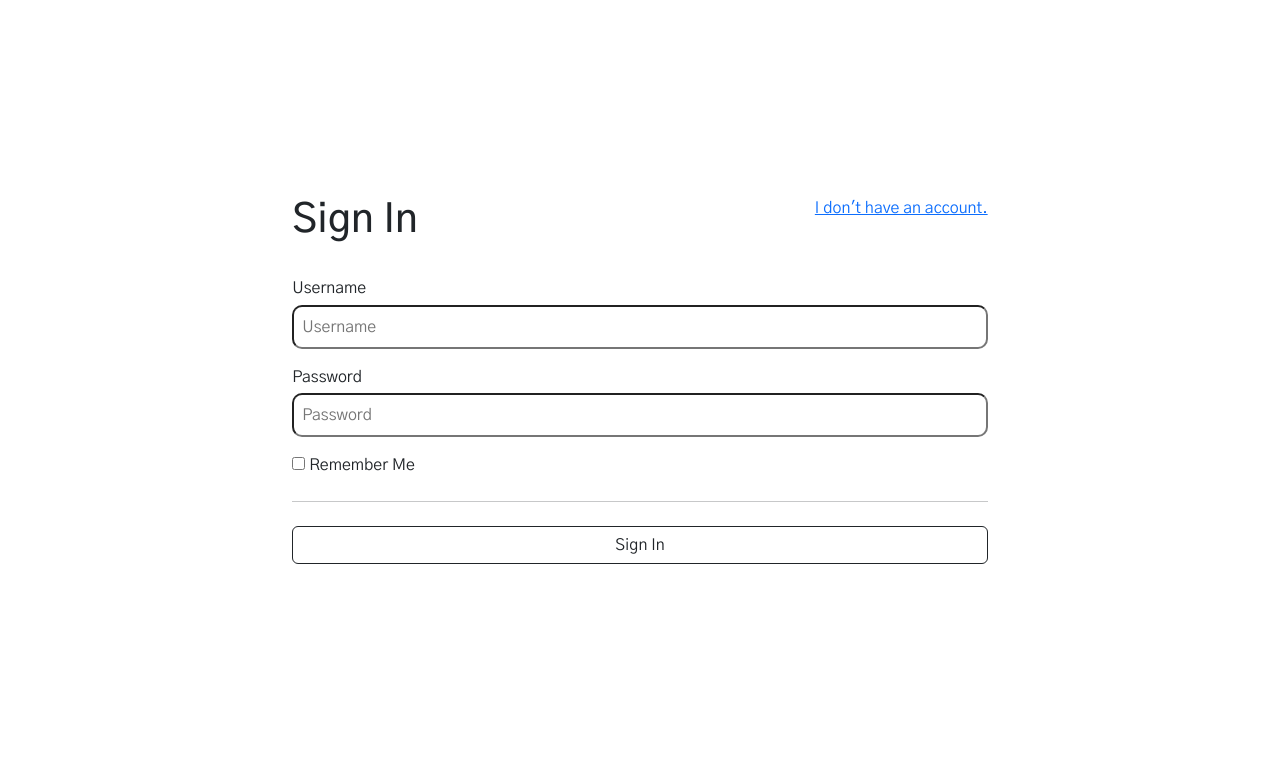
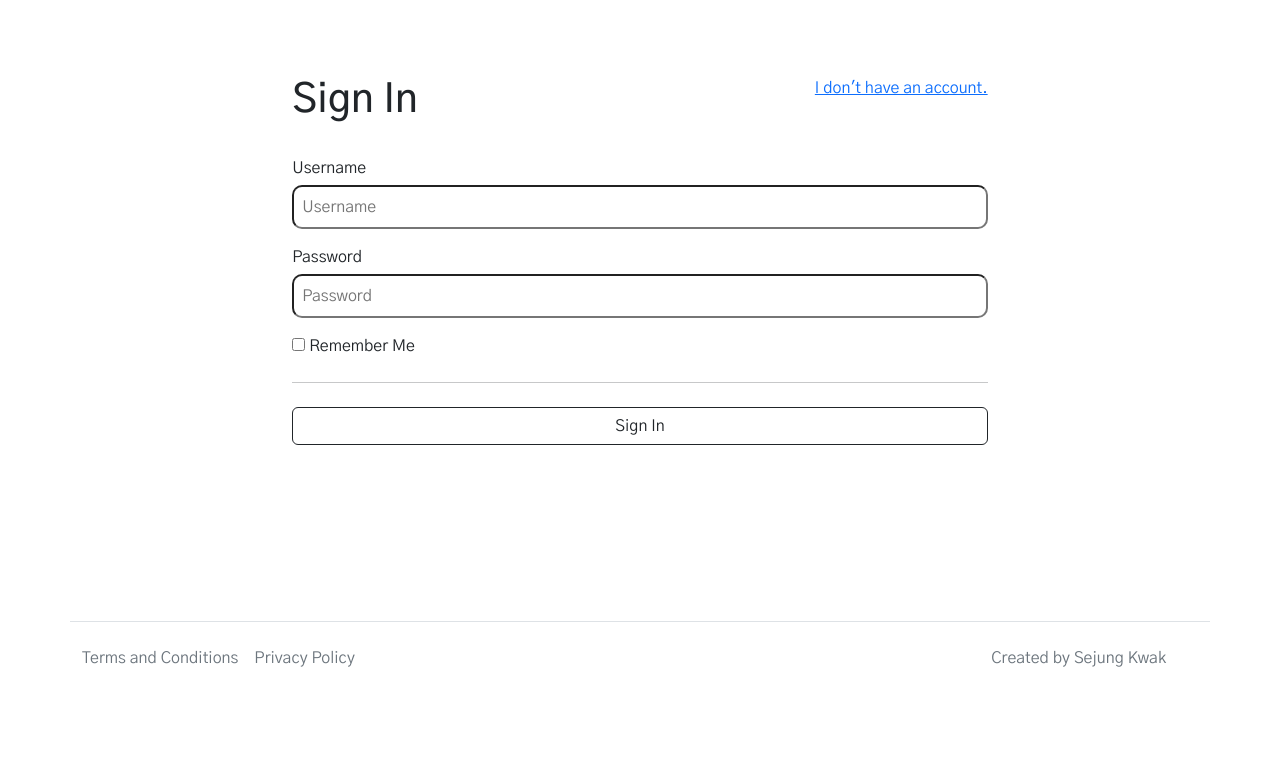
Before and after one commit to sejungkwak/krie, a Django app: page /accounts/login/ in a window 1280 px wide. Shown: the part 106-886 px from the top of the page. After the commit the page ends 773 px from the top, so only its background shows below. Run offline with Django 3.2, Linux system fonts and the light colour scheme; some libraries are stand-ins or nearby versions.

Commit message:
feat: Create footer

```diff
--- a/templates/account/login.html
+++ b/templates/account/login.html
@@ -4,15 +4,15 @@
 {% block head_title %}{% trans "Sign In" %}{% endblock %}
 
 {% block content %}
-<div class="container">
-    <div class="vh-100 d-flex align-items-center justify-content-center">
+<main class="container flex-shrink-0 my-3 my-lg-5 py-5">
+    <div class="d-flex align-items-center justify-content-center">
         <div class="row offset-m-3">
             <div class="col-12">
                 <div class="row mb-4">
-                    <div class="col-md-7 col-sm-12">
+                    <div class="col-sm-12 col-md-7">
                         <h1 class="text-center text-md-start">{% trans "Sign In" %}</h1>
                     </div>
-                    <div class="col-md-5 col-sm-12">
+                    <div class="col-sm-12 col-md-5">
                         <p class="text-center text-md-end">{% blocktrans %}<a href="{{ signup_url }}">I don't have an
                                 account.</a>{% endblocktrans %}
                         </p>
@@ -31,5 +31,5 @@
             </form>
         </div>
     </div>
-</div>
+</main>
 {% endblock %}
--- a/templates/account/password_change.html
+++ b/templates/account/password_change.html
@@ -5,7 +5,7 @@
 
 {% block content %}
 
-<main class="container mt-1 mt-lg-5">
+<main class="container mt-1 mt-lg-5 flex-shrink-0">
     <div class="row">
         <div class="d-flex align-items-center col-auto col-lg-12">
             <h1 class="fw-bold mb-0">{{ user.username | capfirst }}</h1>
--- a/templates/account/signup.html
+++ b/templates/account/signup.html
@@ -5,8 +5,8 @@
 
 {% block content %}
 
-<main class="container vh-100">
-    <div class="d-flex align-items-center justify-content-center my-3 my-lg-5">
+<main class="container flex-shrink-0 my-3 my-lg-5 py-5">
+    <div class="d-flex align-items-center justify-content-center">
         <div class="row offset-m-3">
             <div class="col-12">
                 <div class="row mb-4">
--- a/templates/base.html
+++ b/templates/base.html
@@ -30,10 +30,10 @@
     <title>{% trans "Krie | " %}{% block head_title %}{% endblock %}</title>
 </head>
 
-<body>
+<body class="d-flex flex-column vh-100">
 
     <!-- Navigation -->
-    <nav class="navbar sticky-top bg-white navbar-expand-lg">
+    <nav class="navbar sticky-top bg-white navbar-expand-lg flex-shrink-0">
         <div class="container">
             <a class="navbar-brand" href="{% url 'home' %}">
                 <img class="logo w-100" src="https://res.cloudinary.com/sejung-cloud/image/upload/v1665591195/static/img/logo.3f7a2098fbb4.png"
@@ -95,11 +95,35 @@
         </div>
     </nav>
 
+    <!-- Main content -->
     {% block content %}
     {% endblock %}
 
-    <footer>
-
+    <!-- Footer -->
+    <footer class="container border-top mt-auto">
+        <div class="d-flex flex-column flex-md-row justify-content-center justify-content-md-between align-items-center my-4">
+            <ul class="nav col-sm-12 col-md-5 d-flex align-items-center justify-content-center justify-content-md-start list-unstyled mb-3 mb-md-0">
+                <li class="d-flex align-items-center me-3"><a class="link-secondary text-decoration-none" href="{% url 'terms_conditions' %}">{% trans "Terms and Conditions" %}</a></li>
+                <li class="d-flex align-items-center me-3"><a class="link-secondary text-decoration-none" href="{% url 'privacy_policy' %}">{% trans "Privacy Policy" %}</a></li>
+            </ul>
+            <ul class="nav col-sm-12 col-md-5 d-flex align-items-center justify-content-center justify-content-md-end list-unstyled">
+                <li class="ms-md-3 text-muted">{% trans "Created by Sejung Kwak" %}</li>
+                <li class="ms-3 footer-item">
+                    <a class="footer-link" href="https://github.com/sejungkwak/krie" target="_blank" rel="noopener" aria-label="GitHub repository opens in a new tab">
+                        <svg xmlns="http://www.w3.org/2000/svg" viewBox="0 0 496 512">
+                            <path class="footer-icon-path" d="M165.9 397.4c0 2-2.3 3.6-5.2 3.6-3.3.3-5.6-1.3-5.6-3.6 0-2 2.3-3.6 5.2-3.6 3-.3 5.6 1.3 5.6 3.6zm-31.1-4.5c-.7 2 1.3 4.3 4.3 4.9 2.6 1 5.6 0 6.2-2s-1.3-4.3-4.3-5.2c-2.6-.7-5.5.3-6.2 2.3zm44.2-1.7c-2.9.7-4.9 2.6-4.6 4.9.3 2 2.9 3.3 5.9 2.6 2.9-.7 4.9-2.6 4.6-4.6-.3-1.9-3-3.2-5.9-2.9zM244.8 8C106.1 8 0 113.3 0 252c0 110.9 69.8 205.8 169.5 239.2 12.8 2.3 17.3-5.6 17.3-12.1 0-6.2-.3-40.4-.3-61.4 0 0-70 15-84.7-29.8 0 0-11.4-29.1-27.8-36.6 0 0-22.9-15.7 1.6-15.4 0 0 24.9 2 38.6 25.8 21.9 38.6 58.6 27.5 72.9 20.9 2.3-16 8.8-27.1 16-33.7-55.9-6.2-112.3-14.3-112.3-110.5 0-27.5 7.6-41.3 23.6-58.9-2.6-6.5-11.1-33.3 2.6-67.9 20.9-6.5 69 27 69 27 20-5.6 41.5-8.5 62.8-8.5s42.8 2.9 62.8 8.5c0 0 48.1-33.6 69-27 13.7 34.7 5.2 61.4 2.6 67.9 16 17.7 25.8 31.5 25.8 58.9 0 96.5-58.9 104.2-114.8 110.5 9.2 7.9 17 22.9 17 46.4 0 33.7-.3 75.4-.3 83.6 0 6.5 4.6 14.4 17.3 12.1C428.2 457.8 496 362.9 496 252 496 113.3 383.5 8 244.8 8zM97.2 352.9c-1.3 1-1 3.3.7 5.2 1.6 1.6 3.9 2.3 5.2 1 1.3-1 1-3.3-.7-5.2-1.6-1.6-3.9-2.3-5.2-1zm-10.8-8.1c-.7 1.3.3 2.9 2.3 3.9 1.6 1 3.6.7 4.3-.7.7-1.3-.3-2.9-2.3-3.9-2-.6-3.6-.3-4.3.7zm32.4 35.6c-1.6 1.3-1 4.3 1.3 6.2 2.3 2.3 5.2 2.6 6.5 1 1.3-1.3.7-4.3-1.3-6.2-2.2-2.3-5.2-2.6-6.5-1zm-11.4-14.7c-1.6 1-1.6 3.6 0 5.9 1.6 2.3 4.3 3.3 5.6 2.3 1.6-1.3 1.6-3.9 0-6.2-1.4-2.3-4-3.3-5.6-2z" />
+                        </svg>
+                    </a>
+                </li>
+                <li class="ms-3 footer-item">
+                    <a class="footer-link" href="https://www.linkedin.com/in/sejungkwak/" target="_blank" rel="noopener" aria-label="Linkedin page opens in a new tab">
+                        <svg xmlns="http://www.w3.org/2000/svg" viewBox="0 0 448 512">
+                            <path class="footer-icon-path" d="M416 32H31.9C14.3 32 0 46.5 0 64.3v383.4C0 465.5 14.3 480 31.9 480H416c17.6 0 32-14.5 32-32.3V64.3c0-17.8-14.4-32.3-32-32.3zM135.4 416H69V202.2h66.5V416zm-33.2-243c-21.3 0-38.5-17.3-38.5-38.5S80.9 96 102.2 96c21.2 0 38.5 17.3 38.5 38.5 0 21.3-17.2 38.5-38.5 38.5zm282.1 243h-66.4V312c0-24.8-.5-56.7-34.5-56.7-34.6 0-39.9 27-39.9 54.9V416h-66.4V202.2h63.7v29.2h.9c8.9-16.8 30.6-34.5 62.9-34.5 67.2 0 79.7 44.3 79.7 101.9V416z"/>
+                        </svg>
+                    </a>
+                </li>
+            </ul>
+        </div>
     </footer>
 
     <!-- JQuery -->
--- a/templates/home/search_results.html
+++ b/templates/home/search_results.html
@@ -4,7 +4,7 @@
 
 {% block content %}
 
-<main class="container">
+<main class="container flex-shrink-0">
     <div class="d-flex align-items-center my-3 my-lg-5">
         <div class="flex-grow-1">
             <h1>{% trans "Search results for " %}<span class="fw-bold">{{ q }}</span></h1>
--- a/templates/posts/create_post.html
+++ b/templates/posts/create_post.html
@@ -5,7 +5,7 @@
 
 {% block content %}
 
-<main class="container">
+<main class="container flex-shrink-0">
     <div class="row offset-m-5 mt-5">
         <div class="col-12">
             <form method="POST">
--- a/templates/posts/delete_comment.html
+++ b/templates/posts/delete_comment.html
@@ -5,7 +5,7 @@
 
 {% block content %}
 
-<main class="container">
+<main class="container flex-shrink-0">
     <div class="my-5">
         <h1>{% trans "Delete your comment on this post: " %}{{ comment.original_post.title }}</h1>
         <p>{% trans "Your comment: " %}{{ comment.body }}</p>
--- a/templates/posts/delete_post.html
+++ b/templates/posts/delete_post.html
@@ -5,7 +5,7 @@
 
 {% block content %}
 
-<main class="container">
+<main class="container flex-shrink-0">
     <h1 class="my-5">{% trans "Delete the post: " %} {{ post.title }}</h1>
 
     <p>{% trans "Are you sure you want to delete this post?" %}</p>
--- a/templates/posts/post_list.html
+++ b/templates/posts/post_list.html
@@ -4,7 +4,7 @@
 
 {% block content %}
 
-<main class="container">
+<main class="container flex-shrink-0">
 
     <div class="d-flex align-items-center my-5">
         <div class="flex-grow-1">
--- a/templates/posts/read_post.html
+++ b/templates/posts/read_post.html
@@ -5,7 +5,7 @@
 
 {% block content %}
 
-<main class="container">
+<main class="container flex-shrink-0">
     <div class="row mt-3 mt-lg-5">
         <div class="col-12">
             <p><a href="{% url 'post_list' category_slug=post.category.slug %}"><i
--- a/templates/users/read_profile.html
+++ b/templates/users/read_profile.html
@@ -12,7 +12,7 @@
 
 {% block content %}
 
-<main class="container mt-1 mt-lg-5">
+<main class="container mt-1 mt-lg-5 flex-shrink-0">
     <div class="row">
         <div class="d-flex align-items-center col-auto col-lg-12">
             <h1 class="fw-bold mb-0">{{ profile.user.username | capfirst }}</h1>
```
Also changed, not shown: templates/account/logout.html (+4 -6 lines), templates/home/privacy_policy.html (+6 -5 lines), templates/home/terms_conditions.html (+6 -5 lines).
